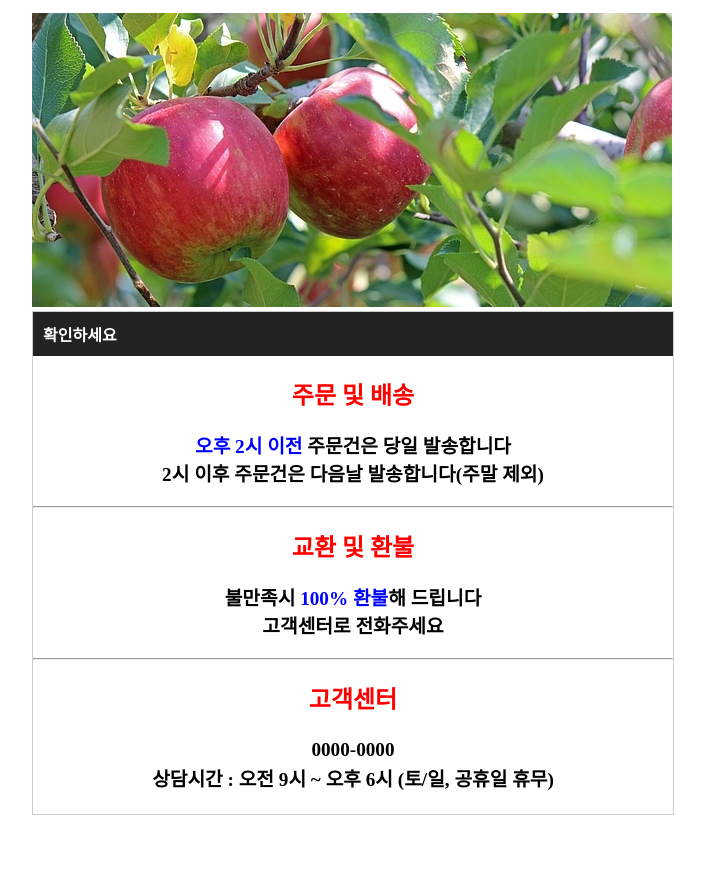
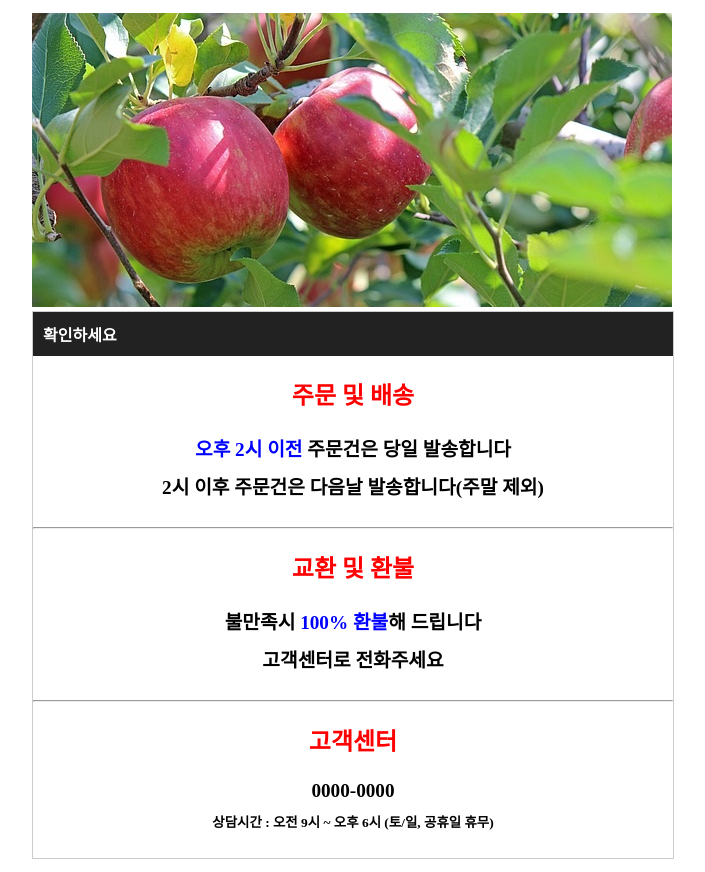
Before and after one commit to ChoiEnough/homework2, a plain HTML site: page index.html in a window 1280 px wide. Shown: the whole page, without its empty margins (283-988 px from the left). Before the commit the page ends 828 px from the top, so only its background shows below. Drawn offline with Linux system fonts and the light colour scheme.

Commit message:
commit 3

```diff
--- a/index.html
+++ b/index.html
@@ -30,13 +30,18 @@
 			font-size: 1.2em;
 			text-align: center;
 			font-weight: bold;
+			line-height: 2em;
 
 		}
-		span:first-child {
-			color: blue;
+		.accent {
+			color: #0000ff;
 		}
 		p:last-child {
 			line-height: 30px
+		}
+
+		.smalltext {
+			font-size: 0.7em;
 		}
 
 
@@ -49,16 +54,16 @@
 		<div id="check">
 			<h1>확인하세요</h1>
 			<h2>주문 및 배송</h2>
-			<p><span>오후 2시 이전</span> 주문건은 당일 발송합니다<br>
+			<p><span class="accent">오후 2시 이전</span> 주문건은 당일 발송합니다<br>
 			2시 이후 주문건은 다음날 발송합니다(주말 제외)</p>
 			<hr>
 			<h2>교환 및 환불</h2>
-			<p>불만족시 <span>100% 환불</span>해 드립니다<br>
+			<p>불만족시 <span class="accent">100% 환불</span>해 드립니다<br>
 			고객센터로 전화주세요</p>
 			<hr>
 			<h2>고객센터 </h2>
 			<p>0000-0000<br>
-			<span>상담시간 : 오전 9시 ~ 오후 6시 (토/일, 공휴일 휴무)</span></p>
+			<span class="smalltext">상담시간 : 오전 9시 ~ 오후 6시 (토/일, 공휴일 휴무)</span></p>
 		</div>
 	</div>
 </body>
```
